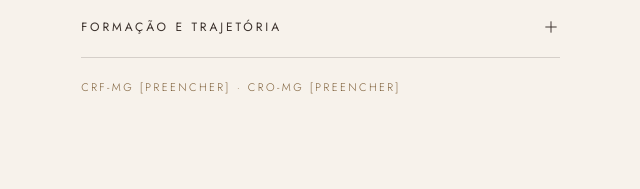
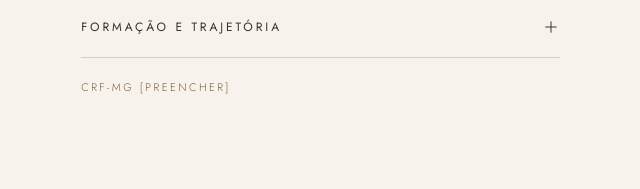
Before and after one commit to hermonfilho9607-collab/karenrugani-assets, a plain HTML site: page index.html in a window 1280 px wide. Shown: the part 1971-2160 px from the top of the page, 632-1272 px from the left. Drawn offline with nearby package versions, Linux system fonts and the light colour scheme.

Commit message:
Remove CRO e mantém apenas o CRF
Co-Authored-By: Claude Opus 5.5 <noreply@anthropic.com>

```diff
--- a/index.html
+++ b/index.html
@@ -198,7 +198,7 @@
                 <li>Equipe de apoio, como Lorrany Roberta Araújo de Siqueira ([PREENCHER: função])</li>
               </ul>
             </details>
-            <p class="registry">CRF-MG [PREENCHER] · CRO-MG [PREENCHER]</p>
+            <p class="registry">CRF-MG [PREENCHER]</p>
           </div>
         </div>
       </div>
@@ -457,7 +457,7 @@
         <div>
           <p class="logo-name">Karen Rugani</p>
           <p class="footer-small">Harmonização facial &amp; corporal</p>
-          <p class="footer-small">CRF-MG [PREENCHER] · CRO-MG [PREENCHER]</p>
+          <p class="footer-small">CRF-MG [PREENCHER]</p>
           <p class="footer-small">Responsável técnica: Dra. Karen Rugani</p>
           <p class="footer-small">Karen de Souza Rugani ME · CNPJ 28.134.312/0001-07</p>
         </div>
```
